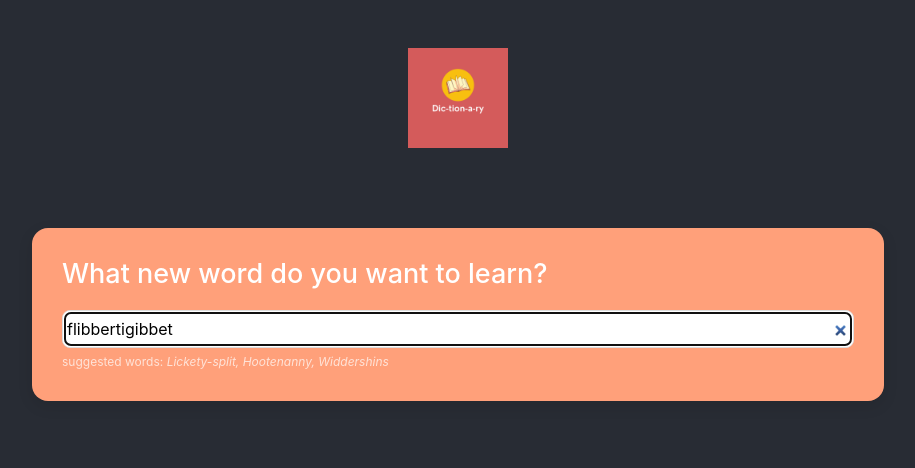
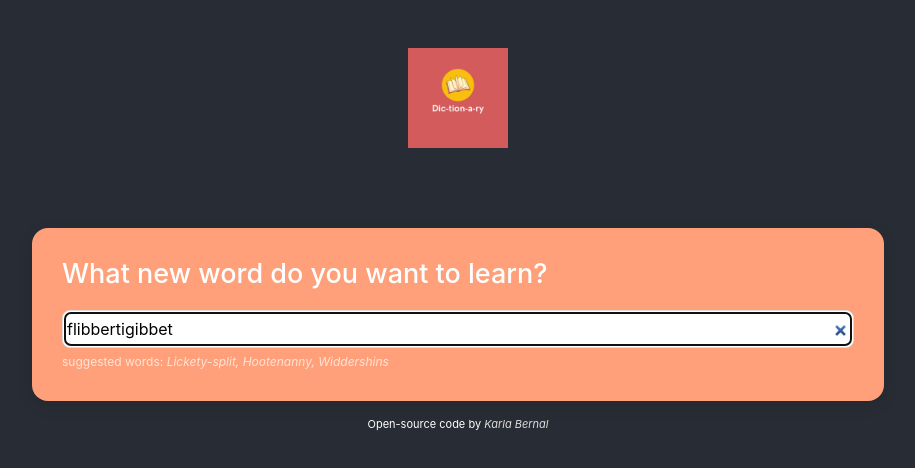
Before and after one commit to kbernal96/dictionary-app, a React (Create React App) app: page / in a window 1280 px wide. Shown: the top 468 px of the page, without its empty margins (182-1097 px from the left). Built offline with nearby package versions, Linux system fonts and the light colour scheme; no server answers.

Commit message:
added a footer element and styled it

```diff
--- a/src/App.css
+++ b/src/App.css
@@ -1,3 +1,9 @@
+footer {
+  margin-top: 1em;
+  font-size: 11px;
+  text-align: center;
+}
+
 .App {
   text-align: left;
   background-color: #282c34;
@@ -13,3 +19,9 @@
   max-width: 100px;
   max-height: 100px;
 }
+
+.coder {
+  font-style: italic;
+  color: #ddd;
+  text-decoration: none;
+}
--- a/src/App.js
+++ b/src/App.js
@@ -9,6 +9,11 @@
         <img src={logo} className="logo" alt="logo"/>
         <Dictionary defaultKeyword="flibbertigibbet"/>
       </div>
+      <footer mt-5>
+        Open-source code by
+        <a className="coder" href="https://github.com/kbernal96/dictionary-app" target="_blank" rel="noreferrer"> Karla Bernal</a>
+      </footer>
+
     </div>
   );
 }
```
